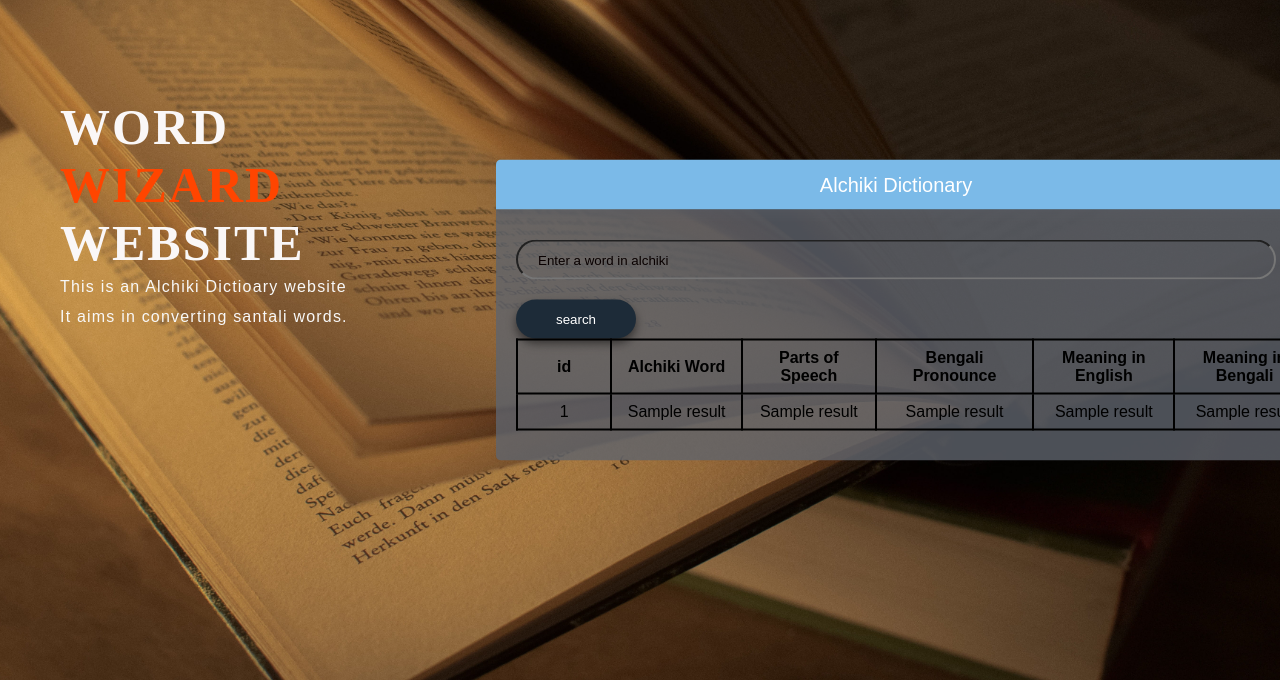
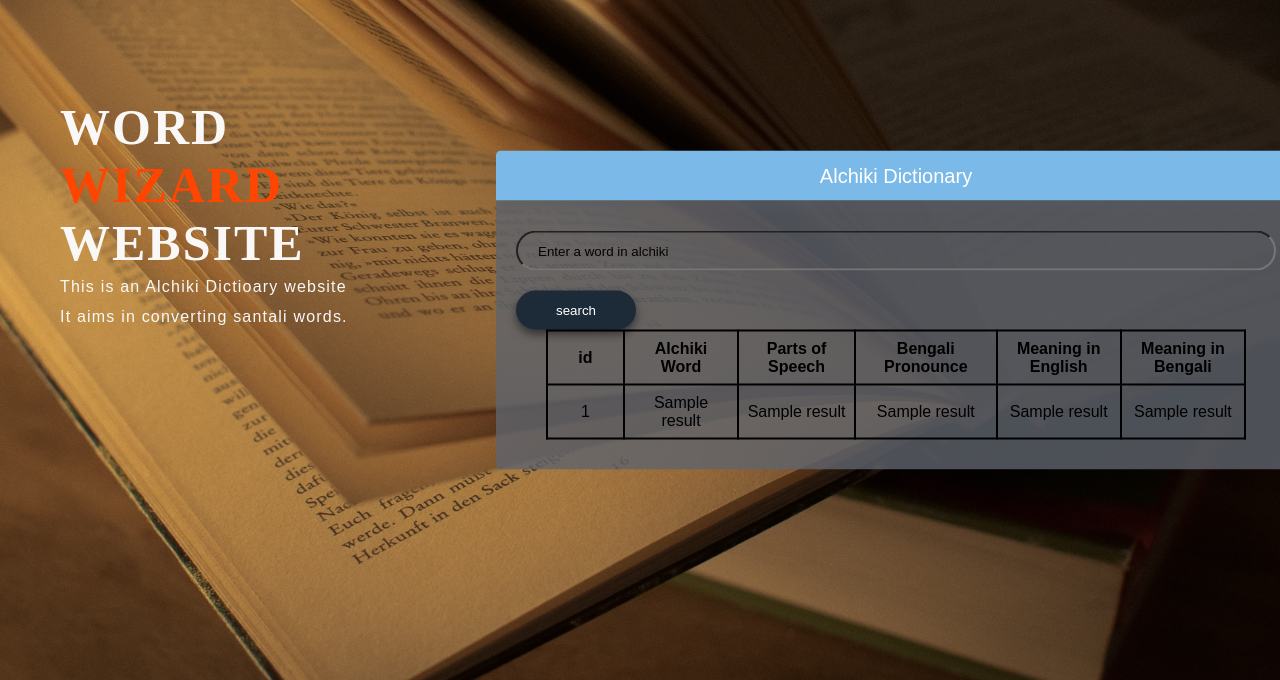
Before and after one commit to sanyukta001/dictionary, a Flask app: template templates/search.html in a window 1280 px wide. Shown: the part 90-770 px from the top of the page. Run offline with Flask 3, Linux system fonts and the light colour scheme; the template is opened without the code that fills it: most values are stand-ins (such as "Sample title", 1, 10 or a date in 2020).

Commit message:
some change
..

```diff
--- a/static/style.css
+++ b/static/style.css
@@ -106,7 +106,7 @@ body {
 }
 
 table,th,td{
-  width: 800px;
+  width: 700px;
   margin: auto;
   padding: 8px;
   text-align: center;
--- a/templates/search.html
+++ b/templates/search.html
@@ -72,7 +72,7 @@
       <label class="logo">WordWizard</label>
       <ul class="nav-links">
         <li><a class="active" href="#">Home</a></li>
-        <li><a href="#">About</a></li>
+        <li><a href="http://127.0.0.1:5500/templates/about.html">About</a></li>
         <li><a href="#">Services</a></li>
         <li><a href="#">Contact</a></li>
         <li><a href="#">Feedback</a></li>
```
